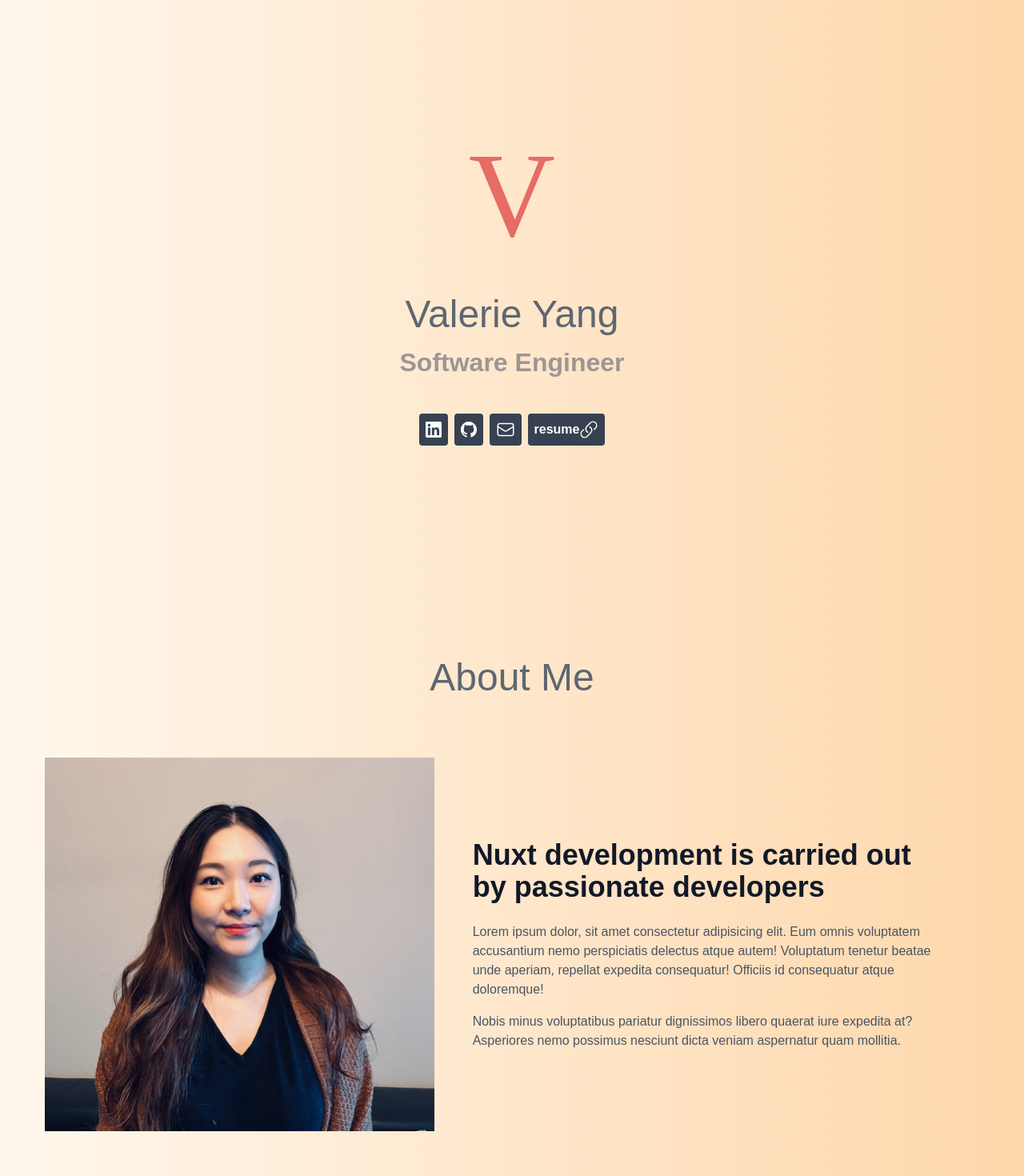
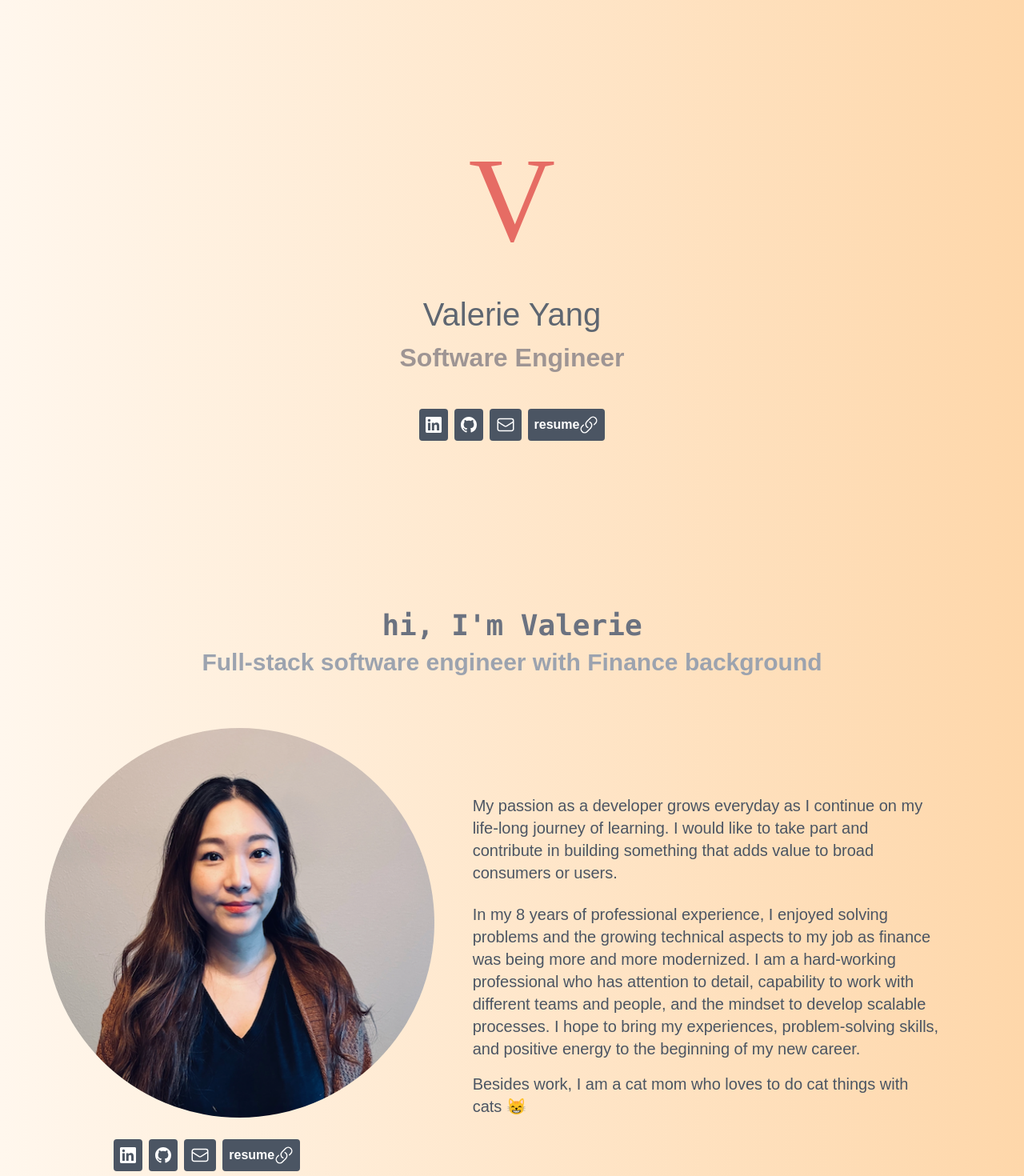
Before and after one commit to valerieyang00/portfolio, a Next.js app: page / in a window 1280 px wide. Shown: the part 140-1610 px from the top of the page at 80% size. Built offline with nearby package versions, Linux system fonts and the light colour scheme; a web font is replaced by a local one.

Commit message:
about page

```diff
--- /dev/null
+++ b/components/contact.js
@@ -0,0 +1,45 @@
+
+export default function Contact() {
+    return (
+
+        <div className="flex justify-center space-x-2 text-gray-700">
+
+            <div className="flex items-center justify-center">
+                <div className="flex flex-wrap justify-center gap-2">
+                    <button className="scale-100 hover:scale-125 ease-in duration-100 bg-gray-600 p-2 font-semibold text-white inline-flex items-center space-x-2 rounded">
+                        <a href="https://linkedin.com/in/valeriey" target="_blank" rel="noopener noreferrer">
+                            <svg className="w-5 h-5 fill-current" role="img" viewBox="0 0 256 256" xmlns="http://www.w3.org/2000/svg">
+                                <g><path d="M218.123122,218.127392 L180.191928,218.127392 L180.191928,158.724263 C180.191928,144.559023 179.939053,126.323993 160.463756,126.323993 C140.707926,126.323993 137.685284,141.757585 137.685284,157.692986 L137.685284,218.123441 L99.7540894,218.123441 L99.7540894,95.9665207 L136.168036,95.9665207 L136.168036,112.660562 L136.677736,112.660562 C144.102746,99.9650027 157.908637,92.3824528 172.605689,92.9280076 C211.050535,92.9280076 218.138927,118.216023 218.138927,151.114151 L218.123122,218.127392 Z M56.9550587,79.2685282 C44.7981969,79.2707099 34.9413443,69.4171797 34.9391618,57.260052 C34.93698,45.1029244 44.7902948,35.2458562 56.9471566,35.2436736 C69.1040185,35.2414916 78.9608713,45.0950217 78.963054,57.2521493 C78.9641017,63.090208 76.6459976,68.6895714 72.5186979,72.8184433 C68.3913982,76.9473153 62.7929898,79.26748 56.9550587,79.2685282 M75.9206558,218.127392 L37.94995,218.127392 L37.94995,95.9665207 L75.9206558,95.9665207 L75.9206558,218.127392 Z M237.033403,0.0182577091 L18.8895249,0.0182577091 C8.57959469,-0.0980923971 0.124827038,8.16056231 -0.001,18.4706066 L-0.001,237.524091 C0.120519052,247.839103 8.57460631,256.105934 18.8895249,255.9977 L237.033403,255.9977 C247.368728,256.125818 255.855922,247.859464 255.999,237.524091 L255.999,18.4548016 C255.851624,8.12438979 247.363742,-0.133792868 237.033403,0.000790807055"></path></g>
+                            </svg>
+                        </a>
+                    </button>
+                    <button className="scale-100 hover:scale-125 ease-in duration-100 bg-gray-600 p-2 font-semibold text-white inline-flex items-center space-x-2 rounded">
+                        <a href="https://github.com/valerieyang00" target="_blank" rel="noopener noreferrer">
+                            <svg xmlns="http://www.w3.org/2000/svg" xmlnsXlink="http://www.w3.org/1999/xlink" aria-hidden="true" role="img" className="w-5" preserveAspectRatio="xMidYMid meet" viewBox="0 0 24 24">
+                                <g fill="none"><path fillRule="evenodd" clipRule="evenodd" d="M12 0C5.37 0 0 5.37 0 12c0 5.31 3.435 9.795 8.205 11.385c.6.105.825-.255.825-.57c0-.285-.015-1.23-.015-2.235c-3.015.555-3.795-.735-4.035-1.41c-.135-.345-.72-1.41-1.23-1.695c-.42-.225-1.02-.78-.015-.795c.945-.015 1.62.87 1.845 1.23c1.08 1.815 2.805 1.305 3.495.99c.105-.78.42-1.305.765-1.605c-2.67-.3-5.46-1.335-5.46-5.925c0-1.305.465-2.385 1.23-3.225c-.12-.3-.54-1.53.12-3.18c0 0 1.005-.315 3.3 1.23c.96-.27 1.98-.405 3-.405s2.04.135 3 .405c2.295-1.56 3.3-1.23 3.3-1.23c.66 1.65.24 2.88.12 3.18c.765.84 1.23 1.905 1.23 3.225c0 4.605-2.805 5.625-5.475 5.925c.435.375.81 1.095.81 2.22c0 1.605-.015 2.895-.015 3.3c0 .315.225.69.825.57A12.02 12.02 0 0 0 24 12c0-6.63-5.37-12-12-12z" fill="currentColor" /></g>
+                            </svg>
+                        </a>
+                    </button>
+
+                    <button className="scale-100 hover:scale-125 ease-in duration-100 bg-gray-600 p-2 font-semibold text-white inline-flex items-center space-x-2 rounded">
+                        <a href="mailto:valerieyang00@gmail.com">
+                            <svg xmlns="http://www.w3.org/2000/svg" fill="none" viewBox="0 0 24 24" strokeWidth="1.5" stroke="currentColor" className="w-6 h-6">
+                                <path strokeLinecap="round" strokeLinejoin="round" d="M21.75 6.75v10.5a2.25 2.25 0 01-2.25 2.25h-15a2.25 2.25 0 01-2.25-2.25V6.75m19.5 0A2.25 2.25 0 0019.5 4.5h-15a2.25 2.25 0 00-2.25 2.25m19.5 0v.243a2.25 2.25 0 01-1.07 1.916l-7.5 4.615a2.25 2.25 0 01-2.36 0L3.32 8.91a2.25 2.25 0 01-1.07-1.916V6.75" />
+                            </svg>
+                        </a>
+                    </button>
+
+                    <a href="https://drive.google.com/file/d/1gb1nHgQNS0jSGTHBx8JAFGkjplmVWYEM/view?usp=sharing" target="_blank" rel="noopener noreferrer">
+                        <button className="scale-100 hover:scale-125 ease-in duration-100 bg-gray-600 p-2 font-semibold text-white inline-flex items-center space-x-2 rounded">resume
+                            <svg xmlns="http://www.w3.org/2000/svg" fill="none" viewBox="0 0 24 24" strokeWidth="1.5" stroke="currentColor" className="w-6 h-6">
+                                <path strokeLinecap="round" strokeLinejoin="round" d="M13.19 8.688a4.5 4.5 0 011.242 7.244l-4.5 4.5a4.5 4.5 0 01-6.364-6.364l1.757-1.757m13.35-.622l1.757-1.757a4.5 4.5 0 00-6.364-6.364l-4.5 4.5a4.5 4.5 0 001.242 7.244" />
+                            </svg>
+                        </button>
+                    </a>
+
+                </div>
+            </div>
+
+        </div>
+    )
+}
--- a/components/navbar.js
+++ b/components/navbar.js
@@ -10,9 +10,9 @@ export default function Navbar() {
             <Link href='#homepage'><button className="bg-transparent"id={styles.vlogoNav}>V</button></Link>
             </div>
             <div id={styles.navItems}>
+            <Link href='#homepage'>Main</Link>{' | '}
             <Link href='#about'>About</Link>{' | '}
-            <Link href='#works'>Works</Link>{' | '}
-            <Link href='#contact'>Contact</Link>{'  '}
+            <Link href='#works'>Works</Link>{'  '}
             </div>
         </nav>
     )
--- a/pages/about.js
+++ /dev/null
@@ -1,30 +0,0 @@
-import styles from '../styles/About.module.css'
-import Image from 'next/image'
-
-export default function About() {
-    return (
-        <div>
-            <h1 className={styles.title}>About Me</h1>
-            <p> Hi I am Valerie. I am a full-stack software engineer</p>
-
-            {/* load an image locally */}
-            <Image
-                src='/SF.jpg'
-                alt='logo'
-                width={900}
-                height={300}
-            />
-            {/* load an image hosted on another domain */}
-            <Image
-                src='https://placekitten.com/400/500'
-                alt='portfolio cat'
-                width={400}
-                height={400}
-            />
-        </div>
-    )
-}
-
-var a = [ 'dog', 'cat', 'hen']
-a[100] = 'fox'
-console.log(a.length)
--- a/pages/index.js
+++ b/pages/index.js
@@ -1,10 +1,11 @@
 import Head from 'next/head'
 import Image from 'next/image'
 import styles from '../styles/Home.module.css'
+import Contact from '../components/contact'
 
 export default function Home() {
   return (
-    <div className= "bg-gradient-to-r from-orange-50 to-orange-200">
+    <div className="bg-gradient-to-r from-orange-50 to-orange-200">
 
       <div className={styles.container}>
         <Head>
@@ -13,77 +14,49 @@ export default function Home() {
           <link rel="icon" href="/favicon.ico" />
           <style>
             @import url({"https://fonts.googleapis.com/css2?family=Meddon&display=swap"});
-        @import url('https://fonts.googleapis.com/css2?family=Saira+Semi+Condensed&display=swap');
+            @import url("https://fonts.googleapis.com/css2?family=Saira+Semi+Condensed&display=swap");
           </style>
 
         </Head>
 
         <main className={styles.main} id="homepage">
-        <h1 className={styles.name}><p id={styles.vlogo} style={{fontSize:"150px", textAlign:"center"}}>V</p>Valerie Yang</h1>
+          <h1 className={styles.name}><p id={styles.vlogo} style={{ fontSize: "150px", textAlign: "center" }}>V</p>Valerie Yang</h1>
           <h1 className={styles.job}>
             Software Engineer
           </h1>
-        <div className="flex justify-center space-x-2 text-gray-700">
-
-        <div className="flex items-center justify-center">
-      <div className="flex flex-wrap justify-center gap-2">
-        <button className="scale-100 hover:scale-125 ease-in duration-100 bg-gray-700 p-2 font-semibold text-white inline-flex items-center space-x-2 rounded">
-        <a href="https://linkedin.com/in/valeriey" target="_blank" rel="noopener noreferrer">
-          <svg className="w-5 h-5 fill-current" role="img" viewBox="0 0 256 256" xmlns="http://www.w3.org/2000/svg">
-            <g><path d="M218.123122,218.127392 L180.191928,218.127392 L180.191928,158.724263 C180.191928,144.559023 179.939053,126.323993 160.463756,126.323993 C140.707926,126.323993 137.685284,141.757585 137.685284,157.692986 L137.685284,218.123441 L99.7540894,218.123441 L99.7540894,95.9665207 L136.168036,95.9665207 L136.168036,112.660562 L136.677736,112.660562 C144.102746,99.9650027 157.908637,92.3824528 172.605689,92.9280076 C211.050535,92.9280076 218.138927,118.216023 218.138927,151.114151 L218.123122,218.127392 Z M56.9550587,79.2685282 C44.7981969,79.2707099 34.9413443,69.4171797 34.9391618,57.260052 C34.93698,45.1029244 44.7902948,35.2458562 56.9471566,35.2436736 C69.1040185,35.2414916 78.9608713,45.0950217 78.963054,57.2521493 C78.9641017,63.090208 76.6459976,68.6895714 72.5186979,72.8184433 C68.3913982,76.9473153 62.7929898,79.26748 56.9550587,79.2685282 M75.9206558,218.127392 L37.94995,218.127392 L37.94995,95.9665207 L75.9206558,95.9665207 L75.9206558,218.127392 Z M237.033403,0.0182577091 L18.8895249,0.0182577091 C8.57959469,-0.0980923971 0.124827038,8.16056231 -0.001,18.4706066 L-0.001,237.524091 C0.120519052,247.839103 8.57460631,256.105934 18.8895249,255.9977 L237.033403,255.9977 C247.368728,256.125818 255.855922,247.859464 255.999,237.524091 L255.999,18.4548016 C255.851624,8.12438979 247.363742,-0.133792868 237.033403,0.000790807055"></path></g>
-          </svg>
-          </a>
-        </button>
-        <button className="scale-100 hover:scale-125 ease-in duration-100 bg-gray-700 p-2 font-semibold text-white inline-flex items-center space-x-2 rounded">
-        <a href="https://github.com/valerieyang00" target="_blank" rel="noopener noreferrer">
-          <svg xmlns="http://www.w3.org/2000/svg" xmlnsXlink="http://www.w3.org/1999/xlink" aria-hidden="true" role="img" className="w-5" preserveAspectRatio="xMidYMid meet" viewBox="0 0 24 24">
-            <g fill="none"><path fillRule="evenodd" clipRule="evenodd" d="M12 0C5.37 0 0 5.37 0 12c0 5.31 3.435 9.795 8.205 11.385c.6.105.825-.255.825-.57c0-.285-.015-1.23-.015-2.235c-3.015.555-3.795-.735-4.035-1.41c-.135-.345-.72-1.41-1.23-1.695c-.42-.225-1.02-.78-.015-.795c.945-.015 1.62.87 1.845 1.23c1.08 1.815 2.805 1.305 3.495.99c.105-.78.42-1.305.765-1.605c-2.67-.3-5.46-1.335-5.46-5.925c0-1.305.465-2.385 1.23-3.225c-.12-.3-.54-1.53.12-3.18c0 0 1.005-.315 3.3 1.23c.96-.27 1.98-.405 3-.405s2.04.135 3 .405c2.295-1.56 3.3-1.23 3.3-1.23c.66 1.65.24 2.88.12 3.18c.765.84 1.23 1.905 1.23 3.225c0 4.605-2.805 5.625-5.475 5.925c.435.375.81 1.095.81 2.22c0 1.605-.015 2.895-.015 3.3c0 .315.225.69.825.57A12.02 12.02 0 0 0 24 12c0-6.63-5.37-12-12-12z" fill="currentColor" /></g>
-          </svg>
-          </a>
-        </button>
-
-        <button className="scale-100 hover:scale-125 ease-in duration-100 bg-gray-700 p-2 font-semibold text-white inline-flex items-center space-x-2 rounded">
-        <a href="mailto:valerieyang00@gmail.com">
-        <svg xmlns="http://www.w3.org/2000/svg" fill="none" viewBox="0 0 24 24" strokeWidth="1.5" stroke="currentColor" className="w-6 h-6">
-        <path strokeLinecap="round" strokeLinejoin="round" d="M21.75 6.75v10.5a2.25 2.25 0 01-2.25 2.25h-15a2.25 2.25 0 01-2.25-2.25V6.75m19.5 0A2.25 2.25 0 0019.5 4.5h-15a2.25 2.25 0 00-2.25 2.25m19.5 0v.243a2.25 2.25 0 01-1.07 1.916l-7.5 4.615a2.25 2.25 0 01-2.36 0L3.32 8.91a2.25 2.25 0 01-1.07-1.916V6.75" />
-        </svg>
-        </a>
-        </button>
-
-        <a href="https://drive.google.com/file/d/1gb1nHgQNS0jSGTHBx8JAFGkjplmVWYEM/view?usp=sharing" target="_blank" rel="noopener noreferrer">
-        <button className="scale-100 hover:scale-125 ease-in duration-100 bg-gray-700 p-2 font-semibold text-white inline-flex items-center space-x-2 rounded">resume
-        <svg xmlns="http://www.w3.org/2000/svg" fill="none" viewBox="0 0 24 24" strokeWidth="1.5" stroke="currentColor" className="w-6 h-6">
-        <path strokeLinecap="round" strokeLinejoin="round" d="M13.19 8.688a4.5 4.5 0 011.242 7.244l-4.5 4.5a4.5 4.5 0 01-6.364-6.364l1.757-1.757m13.35-.622l1.757-1.757a4.5 4.5 0 00-6.364-6.364l-4.5 4.5a4.5 4.5 0 001.242 7.244" />
-        </svg>
-        </button>
-        </a>
-
-      </div>
-    </div>
-
-</div>
+          <Contact />
 
 
         </main>
         <main className={styles.main} id="about">
-        <h1 className={styles.name}>
-          About Me
-        </h1>
+          <h1 className="mb-2 font-mono font-semibold text-4xl text-gray-500">
+            hi, {"I'm"} Valerie</h1>
+          <div className="text-3xl font-semibold text-gray-400">Full-stack software engineer with Finance background</div>
 
           <div className="py-16 bg-transparent">
             <div className="container m-auto px-6 text-gray-600 md:px-12 xl:px-6">
               <div className="space-y-6 md:space-y-0 md:flex md:gap-6 lg:items-center lg:gap-12">
                 <div className="md:5/12 lg:w-5/12">
-          <img src="/head.png" alt="image" loading="lazy" width="" height=""/>
+                  <Image className="w-100 h-100 rounded-full"
+                    src="/head.png"
+                    alt="photo"
+                    width={500}
+                    height={500}
+                  />
+                  <div className="md:12/12 lg:w-10/12 mt-5">
+                  <Contact />
+                  </div>
                 </div>
                 <div className="md:7/12 lg:w-6/12">
-          <h2 className="text-2xl text-gray-900 font-bold md:text-4xl">Nuxt development is carried out by passionate developers</h2>
-          <p className="mt-6 text-gray-600">Lorem ipsum dolor, sit amet consectetur adipisicing elit. Eum omnis voluptatem accusantium nemo perspiciatis delectus atque autem! Voluptatum tenetur beatae unde aperiam, repellat expedita consequatur! Officiis id consequatur atque doloremque!</p>
-          <p className="mt-4 text-gray-600"> Nobis minus voluptatibus pariatur dignissimos libero quaerat iure expedita at? Asperiores nemo possimus nesciunt dicta veniam aspernatur quam mollitia.</p>
+                  <p className="mt-4 text-gray-600 text-xl"> My passion as a developer grows everyday as I continue on my life-long journey of learning. I would like to take part and contribute in building something that adds value to broad consumers or users. </p>
+                  <p className="mt-6 text-gray-600 text-xl">In my 8 years of professional experience, I enjoyed solving problems and the growing technical aspects to my job as finance was being more and more modernized. I am a hard-working professional who has attention to detail, capability to work with different teams and people, and the mindset to develop scalable processes. I hope to bring my experiences, problem-solving skills, and positive energy to the beginning of my new career.</p>
+
+                  <p className="mt-4 text-gray-600 text-xl"> Besides work, I am a cat mom who loves to do cat things with cats 😸</p>
                 </div>
               </div>
             </div>
           </div>
+
         </main>
 
         <main className={styles.main} id="works">
--- a/styles/About.module.css
+++ /dev/null
@@ -1,5 +0,0 @@
-/* cannot use element selectors */
-
-.title {
-    color: hotpink
-}
--- a/styles/Home.module.css
+++ b/styles/Home.module.css
@@ -130,8 +130,9 @@
 .name {
   font-family: 'Saira Semi Condensed', sans-serif;
   color:#5e6671;
-  font-size: 3rem
+  font-size: 2.5rem
 }
+
 
 #navItems {
   color: #999ca2;
@@ -147,6 +148,8 @@
   font-weight: bold;
   margin-bottom: 40px;
 }
+
+
 
 @media (max-width: 600px) {
   .grid {
--- a/tailwind.config.js
+++ b/tailwind.config.js
@@ -9,7 +9,7 @@ module.exports = {
     extend: {
       backgroundImage: {
         'gradient-radial': 'radial-gradient(var(--tw-gradient-stops))',
-      }
+      },
     },
   },
   plugins: [],
```
Lines whose indentation alone changed are shown as unchanged.
